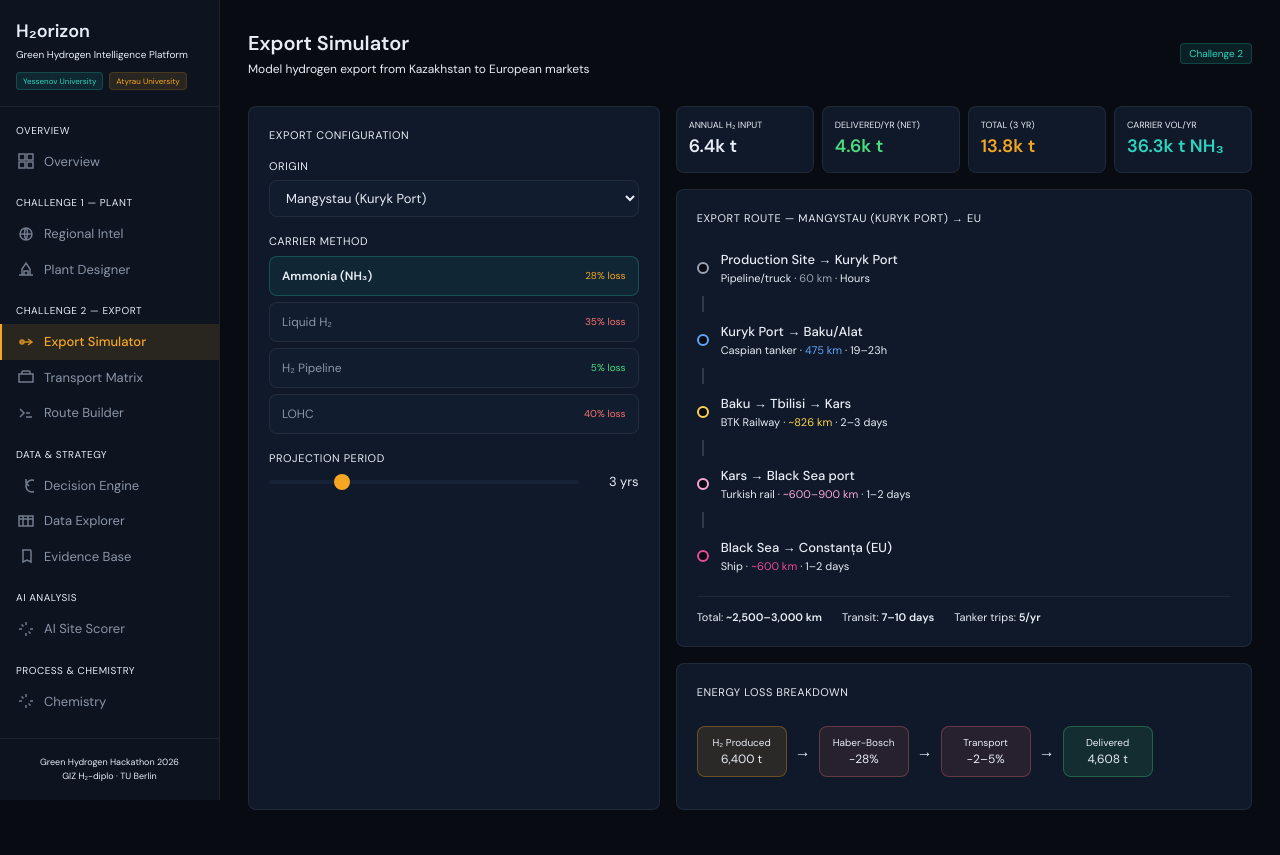
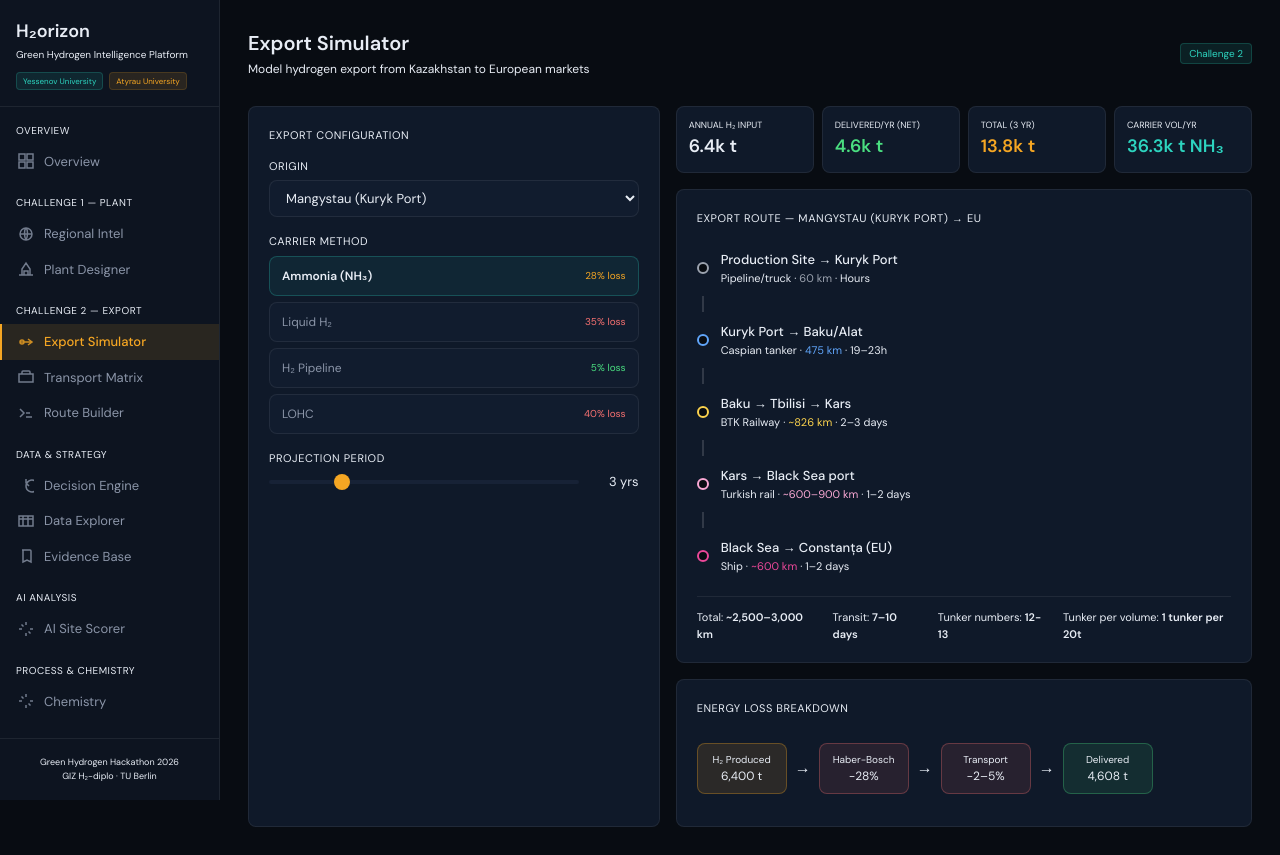
Before and after one commit to IzbassarO/H2orizon---Green-Hydrogen-Central-Asia-Hackathon, a Next.js app: page /export in a window 1280 px wide. Built offline with nearby package versions, Linux system fonts and the light colour scheme.

Commit message:
Update: Add additional information about tankers per volume transportation data

```diff
--- a/src/app/export/page.tsx
+++ b/src/app/export/page.tsx
@@ -125,7 +125,8 @@ export default function ExportPage() {
             <div className="flex gap-5 mt-3 pt-3 text-[11px]" style={{ borderTop: "1px solid var(--border)" }}>
               <span className="text-text-3">Total: <b className="text-text-1">~2,500–3,000 km</b></span>
               <span className="text-text-3">Transit: <b className="text-text-1">7–10 days</b></span>
-              {typeof tankerTrips === "number" && <span className="text-text-3">Tanker trips: <b className="text-amber">{tankerTrips}/yr</b></span>}
+              <span className="text-text-3">Tunker numbers: <b className="text-text-1">12-13</b></span>
+              <span className="text-text-3">Tunker per volume: <b className="text-text-1"> 1 tunker per 20t</b></span>
             </div>
           </Card>
 
```
